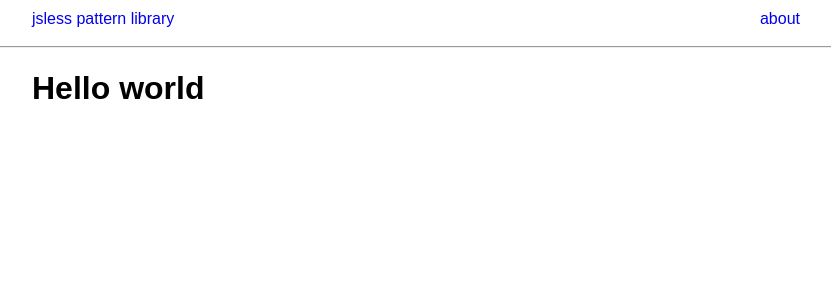
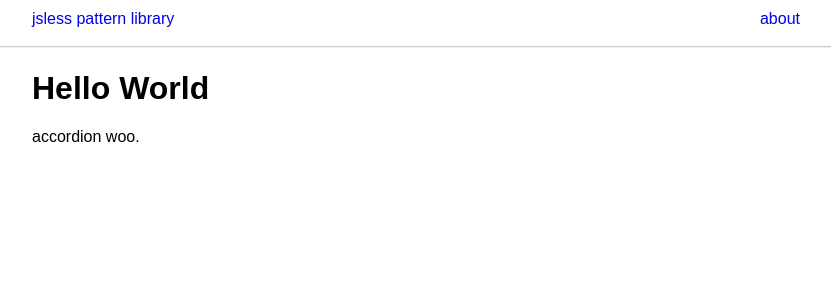
Before and after one commit to harrypujols/jsless, a Jekyll site: the page built from public/index.html, in a window 1280 px wide. Shown: the top 300 px of the page, without its empty margins (224-1055 px from the left). Built offline with Jekyll 4.4.1, drawn with Linux system fonts in a browser that asks for light colours; our own code applies the rules of GitHub Pages for plain Markdown files.

Commit message:
Adding first include

```diff
--- /dev/null
+++ b/public/_includes/accordion.html
@@ -0,0 +1 @@
+accordion woo.
--- a/public/_layouts/default.html
+++ b/public/_layouts/default.html
@@ -46,7 +46,7 @@
                 {% endfor %}
             </ul>
         </div>
-        <hr>
+        <hr class="divider">
         {% if page.is_contact == true %}
             <div class="container content contact">
                 {{ content }}
--- a/public/_sass/_global.scss
+++ b/public/_sass/_global.scss
@@ -5,4 +5,9 @@
 .container {
   max-width: $container-width;
   margin: 0 auto;
+  padding: 0 20px;
 }
+
+.divider {
+  border-top: 1px solid #ccc;
+}
--- a/public/_sass/_navbar.scss
+++ b/public/_sass/_navbar.scss
@@ -1,7 +1,7 @@
 .navbar {
   display: flex;
   justify-content: space-between;
-  padding: 10px 0;
+  padding: 10px 20px;
 
   a {
     text-decoration: none;
--- /dev/null
+++ b/public/index.html
@@ -0,0 +1,5 @@
+---
+layout: default
+---
+<h1>Hello World</h1>
+{% include accordion.html %}
```
Also changed, not shown: public/index.md (deleted, +0 -4 lines).
